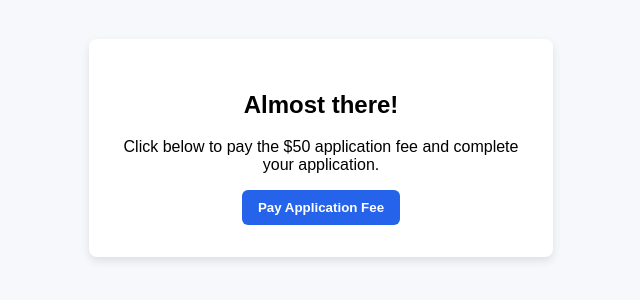
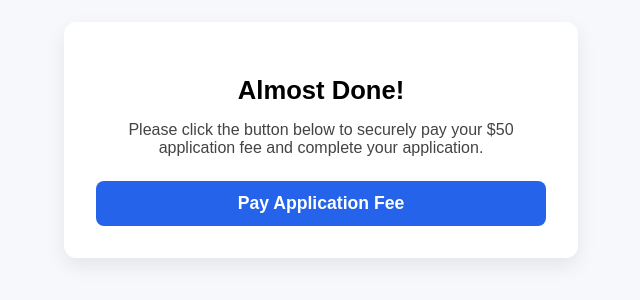
Before and after one commit to freebird5854/vigilant-telegram, a website: page payment.html in a window 1280 px wide. Shown: the part 260-560 px from the top of the page, without its empty margins (319-959 px from the left). Drawn offline with Linux system fonts and the light colour scheme.

Commit message:
Update payment.html

```diff
--- a/payment.html
+++ b/payment.html
@@ -5,33 +5,71 @@
 <meta name="viewport" content="width=device-width,initial-scale=1">
 <title>Application Payment</title>
 <style>
-  body { font-family: sans-serif; display: flex; align-items: center; justify-content: center; height: 100vh; background: #f6f8fc;}
-  .box { background: #fff; padding: 2rem; border-radius: 8px; box-shadow: 0 4px 10px rgba(0,0,0,0.1); max-width: 400px; text-align: center;}
-  button { background: #2563eb; color: #fff; border: none; padding: 10px 16px; border-radius: 6px; font-weight: bold; cursor: pointer;}
+  body {
+    font-family: sans-serif;
+    background: #f6f8fc;
+    display: flex;
+    align-items: center;
+    justify-content: center;
+    height: 100vh;
+    margin: 0;
+  }
+  .card {
+    background: #fff;
+    padding: 2rem;
+    border-radius: 12px;
+    box-shadow: 0 8px 20px rgba(0,0,0,0.08);
+    max-width: 450px;
+    width: 90%;
+    text-align: center;
+  }
+  h2 {
+    font-size: 1.6rem;
+    margin-bottom: 1rem;
+  }
+  p {
+    color: #444;
+    font-size: 1rem;
+    margin-bottom: 1.5rem;
+  }
+  button {
+    background: #2563eb;
+    color: #fff;
+    border: none;
+    padding: 12px 20px;
+    border-radius: 8px;
+    font-weight: bold;
+    font-size: 1.1rem;
+    cursor: pointer;
+    width: 100%;
+  }
+  button:hover {
+    background: #1d4ed8;
+  }
 </style>
 </head>
 <body>
-<div class="box">
-  <h2>Almost there!</h2>
-  <p>Click below to pay the $50 application fee and complete your application.</p>
-  <button onclick="startPayment()">Pay Application Fee</button>
-</div>
+  <div class="card">
+    <h2>Almost Done!</h2>
+    <p>Please click the button below to securely pay your $50 application fee and complete your application.</p>
+    <button onclick="startPayment()">Pay Application Fee</button>
+  </div>
 
 <script>
-const BACKEND_URL = "https://YOUR-RENDER-URL.onrender.com"; // Replace with your Render backend URL
+const BACKEND_URL = "https://vigilant-telegram-s1i9.onrender.com"; // ✅ Your live Render backend URL
 
 async function startPayment(){
   try {
     const res = await fetch(`${BACKEND_URL}/create-checkout-session`, {
       method: "POST",
       headers: {"Content-Type":"application/json"},
-      body: JSON.stringify({ unit: "application" })
+      body: JSON.stringify({ application: true })
     });
     const data = await res.json();
     if (data.url) {
       window.location.href = data.url;
     } else {
-      alert("Error starting payment. Please try again.");
+      alert("Error starting payment session. Please try again.");
     }
   } catch (err) {
     alert("Server error: " + err.message);
```
